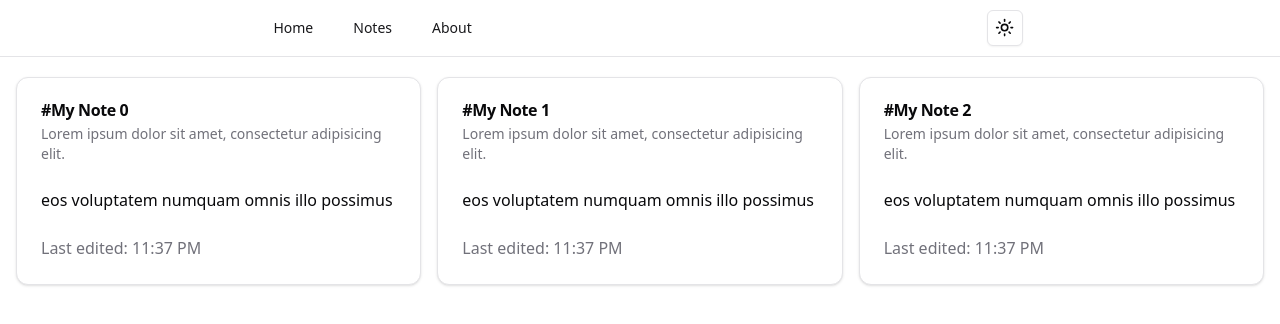
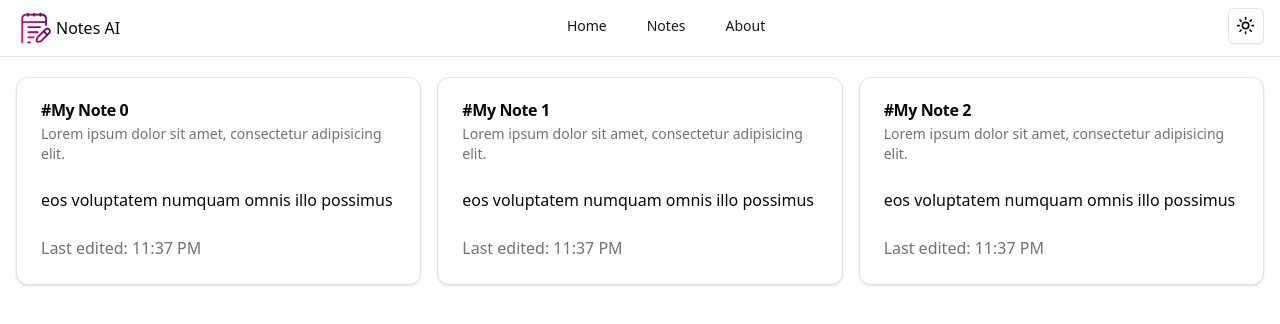
Before and after one commit to aaron529/notes-ai-overview, a React (Vite) app in the folder frontend/: page / in a window 1280 px wide. Shown: the top 324 px of the page. Built offline with nearby package versions, Linux system fonts and the light colour scheme.

Commit message:
small updates

```diff
--- a/frontend/src/components/MainNav.jsx
+++ b/frontend/src/components/MainNav.jsx
@@ -7,7 +7,13 @@ const mainNavItems = ["Home", "Notes", "About"];
 export default function MainNav() {
   return (
     <>
-      <div className="flex justify-around w-full">
+      <div className="flex justify-between w-full">
+        <div className="flex items-center">
+          <span className="relative flex shrink-0 overflow-hidden h-10 w-10">
+            <img src="/logo2.png" className="aspect-square h-full w-full" />
+          </span>
+          <p className="font-medium">Notes AI</p>
+        </div>
         <div className="mr-4 hidden gap-2 md:flex">
           {mainNavItems.map((item, index) => (
             <Link to={`/${item.toLowerCase()}`}>
--- a/frontend/src/index.css
+++ b/frontend/src/index.css
@@ -29,9 +29,9 @@
     --chart-5: 27 87% 67%;
     --radius: 0.5rem}
   .dark {
-    --background: 240 10% 3.9%;
+    --background: 0 0% 7%;
     --foreground: 0 0% 98%;
-    --card: 240 10% 3.9%;
+    --card: 0 0% 7%;
     --card-foreground: 0 0% 98%;
     --popover: 240 10% 3.9%;
     --popover-foreground: 0 0% 98%;
@@ -45,7 +45,7 @@
     --accent-foreground: 0 0% 98%;
     --destructive: 0 62.8% 30.6%;
     --destructive-foreground: 0 0% 98%;
-    --border: 240 3.7% 15.9%;
+    --border: 220 9% 25%;
     --input: 240 3.7% 15.9%;
     --ring: 240 4.9% 83.9%;
     --chart-1: 220 70% 50%;
```
Also changed, not shown: frontend/public/logo.png (added), frontend/public/logo2.png (added).
